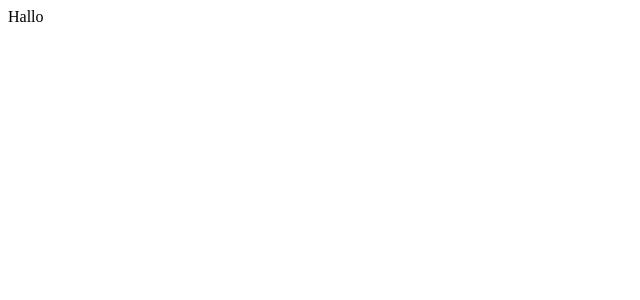
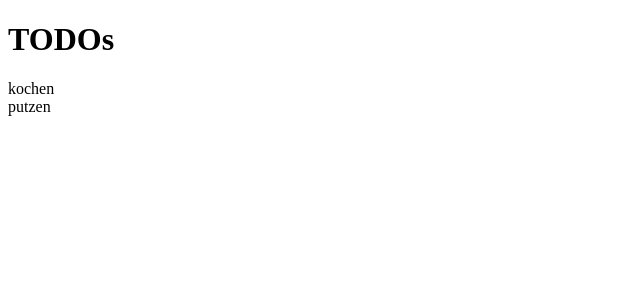
Before and after one commit to Flooooooooooorian/todo-security, a React (Vite) app in the folder frontend/: page / in a window 1280 px wide. Shown: the top 300 px of the page, without its empty margins (0-640 px from the left). Built offline with nearby package versions, Linux system fonts and the light colour scheme.

Commit message:
Show list of (hardcoded) todo items

```diff
--- a/frontend/src/App.tsx
+++ b/frontend/src/App.tsx
@@ -1,5 +1,29 @@
+import {Todo} from "./Todo.ts";
+import TodoCard from "./TodoCard.tsx";
+
 function App() {
-    return <>Hallo</>
+
+    const todos: Todo[] = [
+        {
+            "id": "abc123",
+            "description": "kochen",
+            "status": "OPEN"
+        },
+        {
+            "id": "abc124",
+            "description": "putzen",
+            "status": "OPEN"
+        }
+    ]
+
+    return (
+        <>
+            <h1>TODOs</h1>
+            {
+                todos.map(todo => <TodoCard todo={todo} key={todo.id} />)
+            }
+        </>
+    )
 }
 
 export default App
--- /dev/null
+++ b/frontend/src/Todo.ts
@@ -0,0 +1,5 @@
+export type Todo = {
+    id: string,
+    description: string,
+    status: "OPEN" | "IN_PROGRESS" | "DONE",
+}
--- /dev/null
+++ b/frontend/src/TodoCard.tsx
@@ -0,0 +1,13 @@
+import {Todo} from "./Todo.ts";
+
+type Props = {
+    todo: Todo,
+}
+
+export default function TodoCard(props: Props) {
+    return (
+        <div>
+            {props.todo.description}
+        </div>
+    );
+}
```
